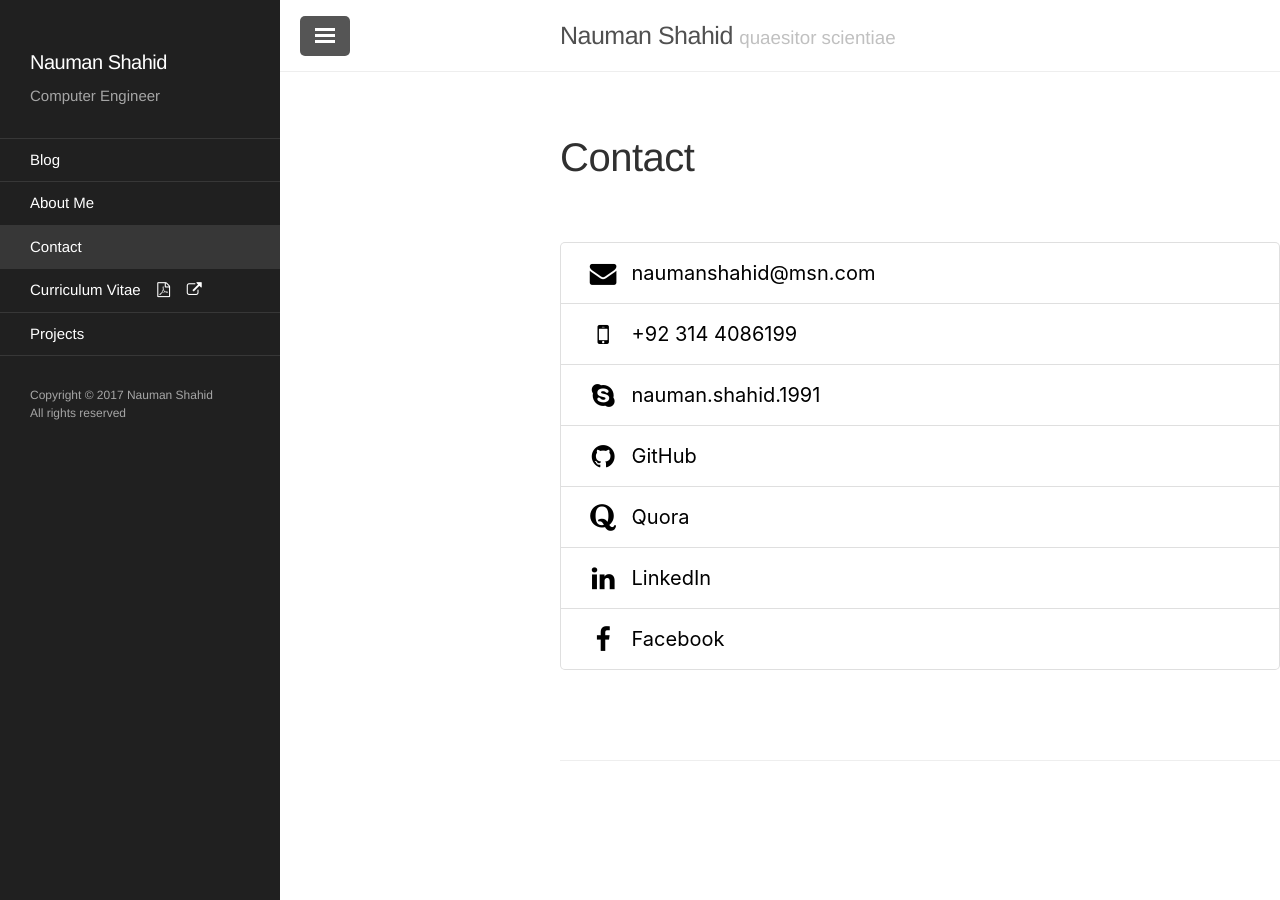
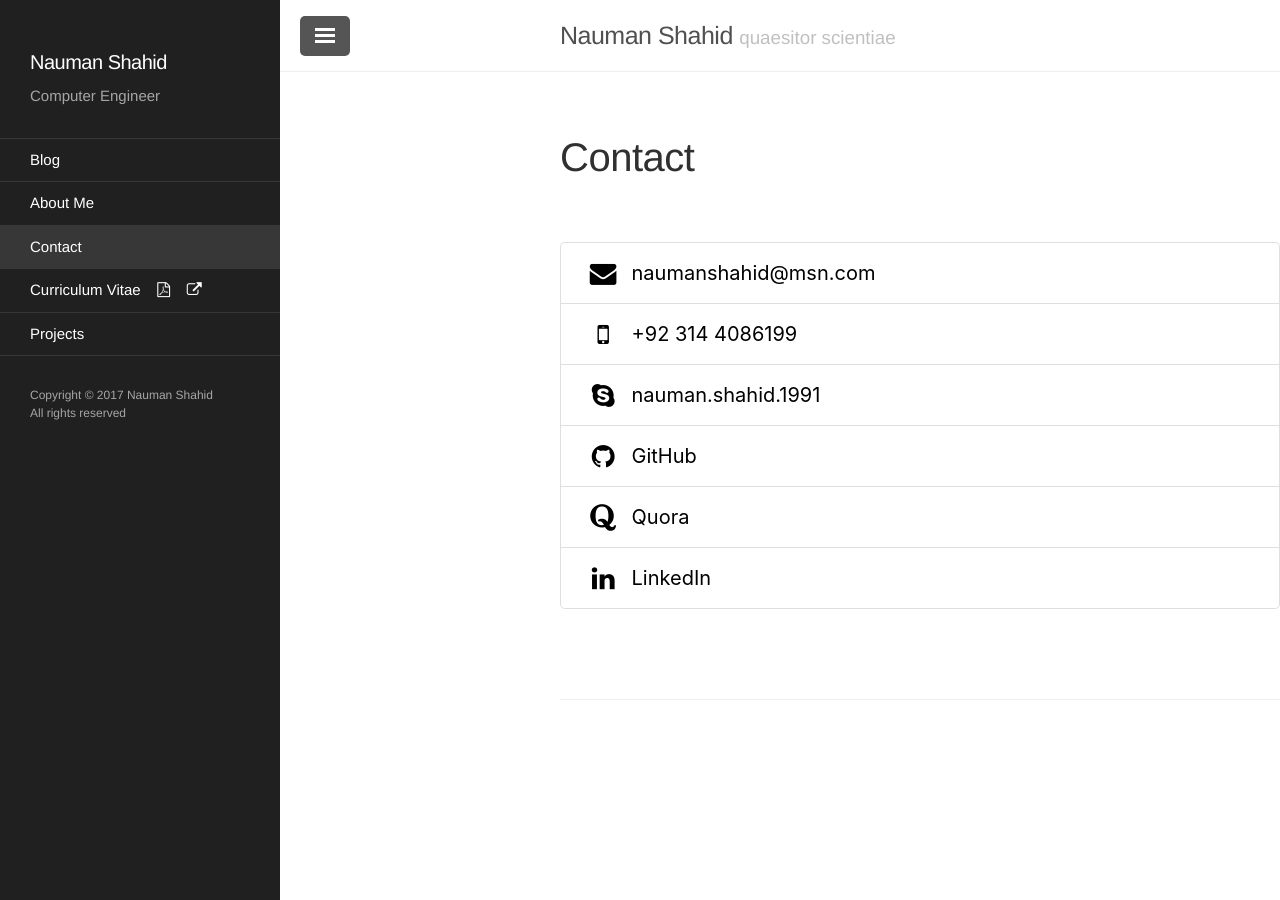
Before and after one commit to NaumanShahid/naumanshahid.github.io, a Jekyll site: the page built from contact.md, in a window 1280 px wide. Built offline with Jekyll 4.4.1, drawn with Linux system fonts in a browser that asks for light colours; some web fonts are replaced.

Commit message:
Contacts updated
 - Facebook removed

```diff
--- a/contact.md
+++ b/contact.md
@@ -12,7 +12,7 @@ title: Contact
   <a class="list-group-item" style="color:black; text-decoration : none;" href="https://www.github.com/NaumanShahid/" target="_blank"><i class="fa fa-github fa-lg fa-fw" aria-hidden="true"></i>&nbsp; GitHub</a>
   <a class="list-group-item" style="color:black; text-decoration : none;" href="https://www.quora.com/profile/Nauman-Shahid-5/" target="_blank"><i class="fa fa-quora fa-lg fa-fw" aria-hidden="true"></i>&nbsp; Quora</a>
   <a class="list-group-item" style="color:black; text-decoration : none;" href="https://www.linkedin.com/in/snaumanshahid/" target="_blank"><i class="fa fa-linkedin fa-lg fa-fw" aria-hidden="true"></i>&nbsp; LinkedIn</a>
-  <a class="list-group-item" style="color:black; text-decoration : none;" href="https://www.facebook.com/s.nauman.shahid/" target="_blank"><i class="fa fa-facebook fa-lg fa-fw" aria-hidden="true"></i>&nbsp; Facebook</a>
+  <!--<a class="list-group-item" style="color:black; text-decoration : none;" href="https://www.facebook.com/s.nauman.shahid/" target="_blank"><i class="fa fa-facebook fa-lg fa-fw" aria-hidden="true"></i>&nbsp; Facebook</a>-->
 </div>
 <br>
 <br>
```
